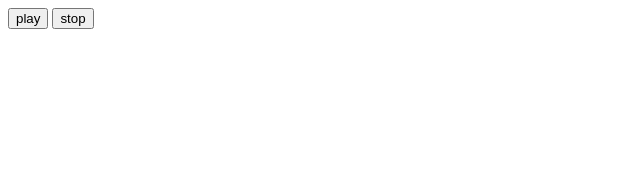
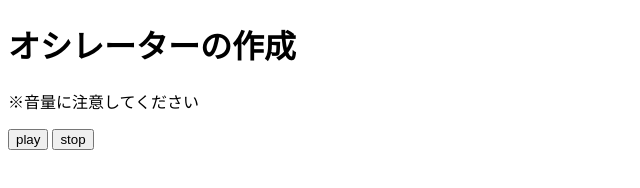
Before and after one commit to neqonagomiya/VRsound_js, a plain HTML site: page docs/index.html in a window 1280 px wide. Shown: the whole page, without its empty margins (0-640 px from the left). Drawn offline with Linux system fonts and the light colour scheme.

Commit message:
html fixed

```diff
--- a/docs/index.html
+++ b/docs/index.html
@@ -1,3 +1,23 @@
+<!DOCTYPE html>
 <!--webaudioAPI practice-->
-<button class="play">play</button>
-<button class="stop">stop</button>
+<html lang="">
+  <head>
+    <meta charset="UTF-8" />
+    <meta name="viewport" content="width=device-width, initial-scale=1.0" />
+    <title>Web Audio API</title>
+  </head>
+  <body>
+    <h1>オシレーターの作成</h1>
+    <p>※音量に注意してください</p>
+    <button id="play">play</button>
+    <button id="stop">stop</button>
+
+  </body>
+  <script src="./main.js"></script>
+  <style>
+    div{
+      padding-bottom: 40px;
+      border-bottom: 2px solid #666;
+    }
+  </style>
+</html>
--- a/docs/main.js
+++ b/docs/main.js
@@ -1,4 +1,4 @@
-window.AudioContext = window.AudioContext || window.webkitAudioContext();
+window.AudioContext = window.AudioContext || window.webkitAudioContext;
 const ctx = new AudioContext();
 let oscillator;
 // isPlaying is True when sound play
```
